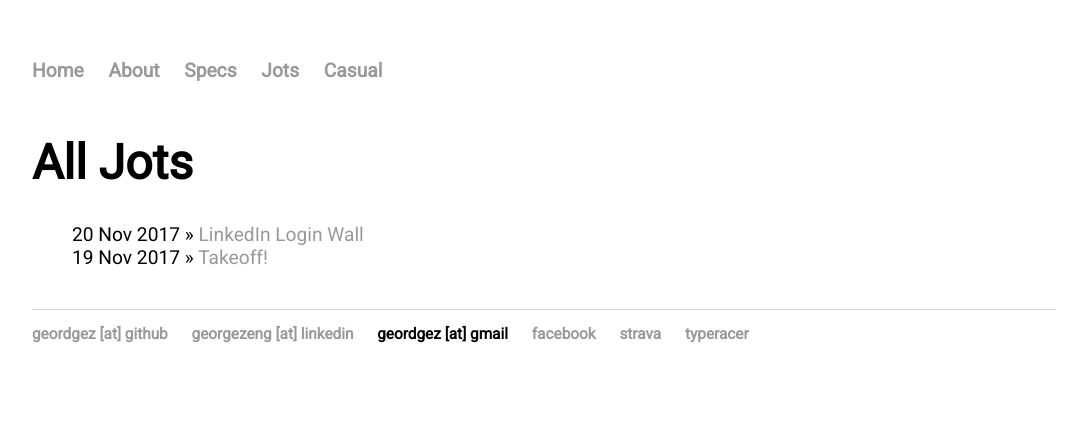
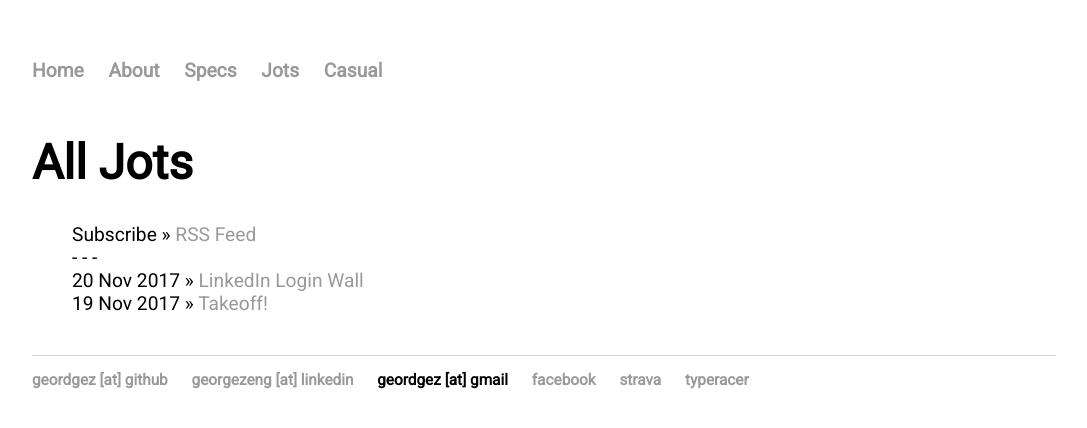
Before and after one commit to geordgez/geordgez.github.io, a Jekyll site: the page built from jots/index.html, in a window 1280 px wide. Shown: the top 428 px of the page, without its empty margins (96-1183 px from the left). Built offline with Jekyll 4.4.1, drawn with Linux system fonts in a browser that asks for light colours.

Commit message:
Added RSS feed link

```diff
--- a/jots/index.html
+++ b/jots/index.html
@@ -4,7 +4,12 @@ title: All Jots
 ---
 <h1>{{ page.title }}</h1>
 <ul class="posts">
-
+  <li>
+    Subscribe &raquo; <a href="https://geordgez.github.io/jots/atom.xml">RSS Feed</a>
+  </li>
+  <li>
+    - - -
+  </li>
   {% for post in site.posts %}
     <li>
       <span>{{ post.date | date_to_string }}</span> &raquo;
```
